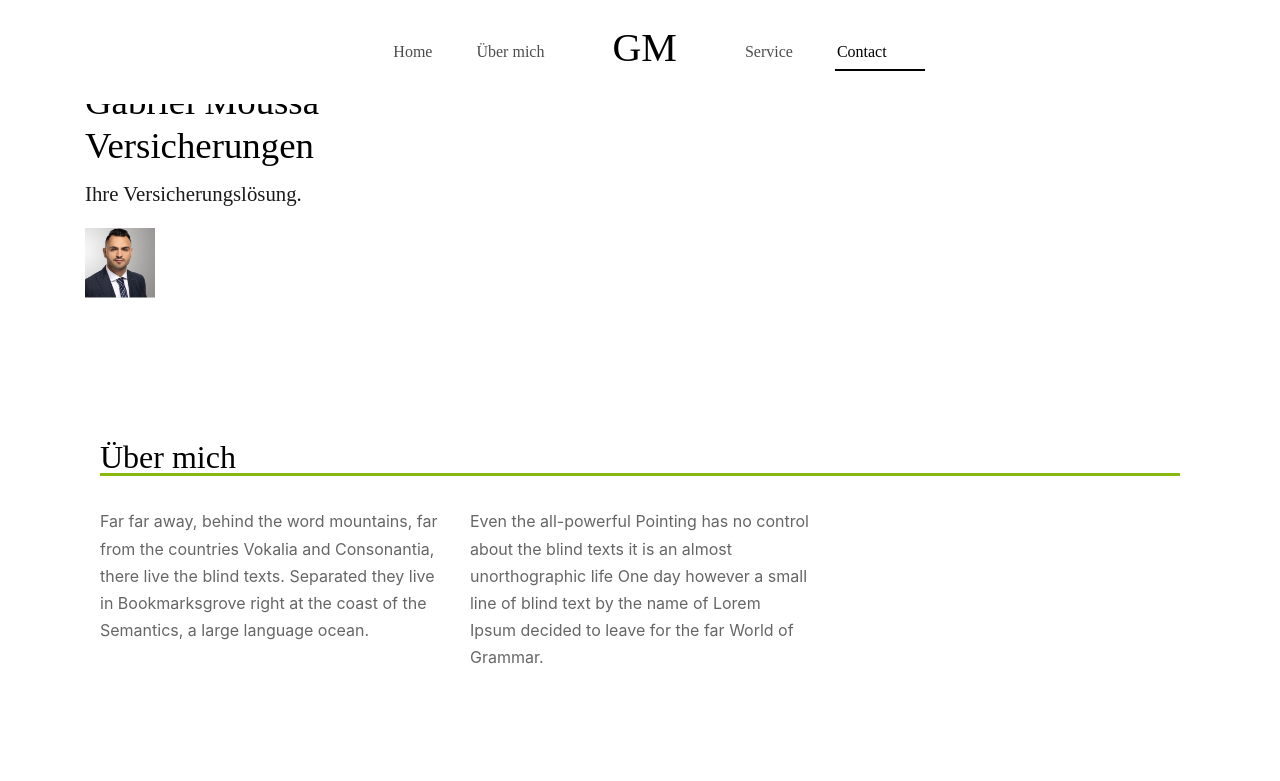
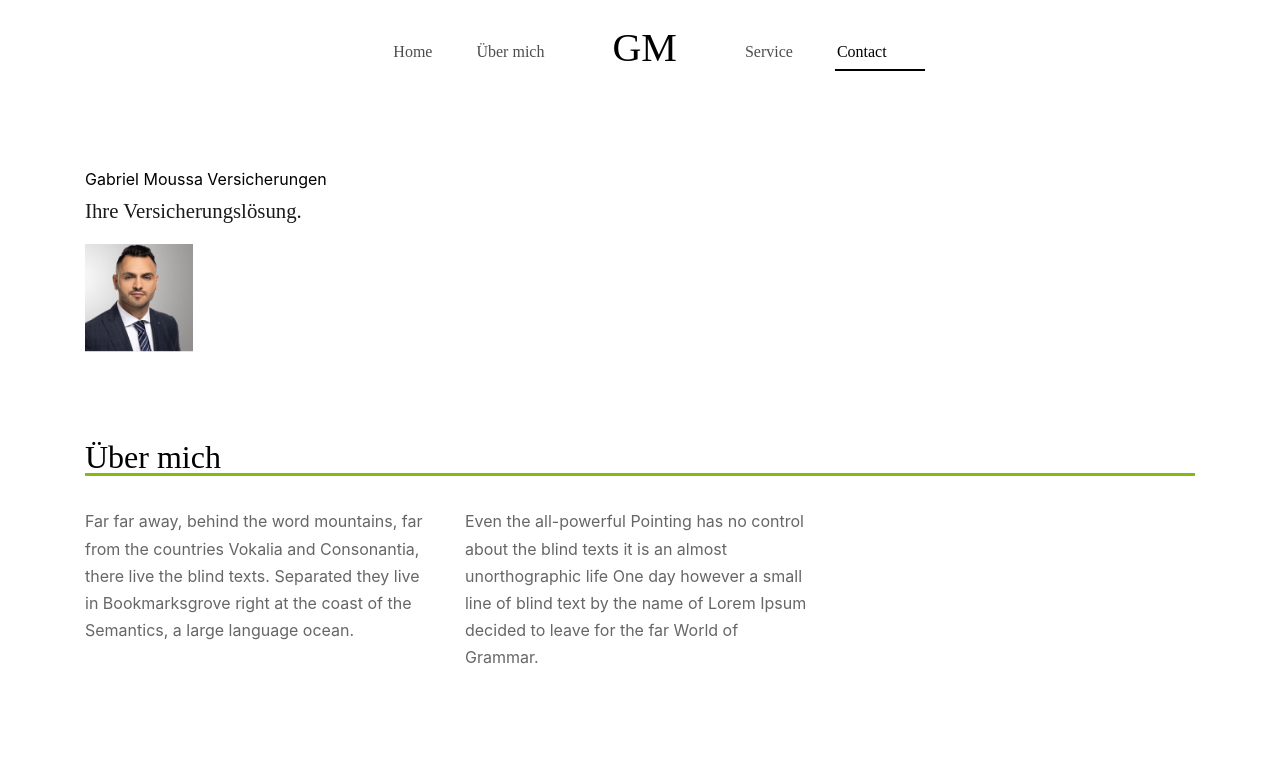
Before and after one commit to link5412/old-page, a plain HTML site: page index.html in a window 1280 px wide. Shown: the top 781 px of the page. Drawn offline with Linux system fonts and the light colour scheme; files whose address does not match are found by name; a web font is replaced by a local one.

Commit message:
modified

```diff
--- a/index.html
+++ b/index.html
@@ -87,12 +87,12 @@
     <div class="site-blocks-cover overlay bg-light" id="home-section">
       <div class="container">
         <div class="row justify-content-center">
-          <div class="col-12 mb-4 position-relative">
+          <div class="col-md-12 mt-lg-5 text-left align-self-center text-intro">
             <div class="row">
-              <div class="col-lg-4 order-1">
-              <div class="text-black"> <h1>Gabriel Moussa Versicherungen </h1>
+              <div class="col-lg-6">
+              <div
+                  <h1 class="text-black">Gabriel Moussa Versicherungen </h1>
                   <p class="lead">Ihre Versicherungslösung.</p>
-                  <div class="col-lg-100 order-2 ">
                   <img src="images/bild.jpg" width=20% height=20%>
               </div>
             </div>
@@ -278,7 +278,8 @@
         <div class="row">
           <div class="col-12 text-center">
           <!-- Link back to Free-Template.co can't be removed. Template is licensed under CC BY 3.0. --> <
-              <p class="copyright"><small>&copy; <script>document.write(new Date().getFullYear());</script> Albedo Personal. All Rights Reserved. <br> Design by Link</p>
+              <p class="copyright"><small>&copy; <script>document.write(new Date().getFullYear());</script> Albedo Personal. All Rights Reserved. <br> Design by Jay</p>
+
               <p><a href="#home-section" class="smoothscroll"><span class="icon-arrow_upward mr-2"></span>Go to top</a></p>
             </div>
         </div>
```
